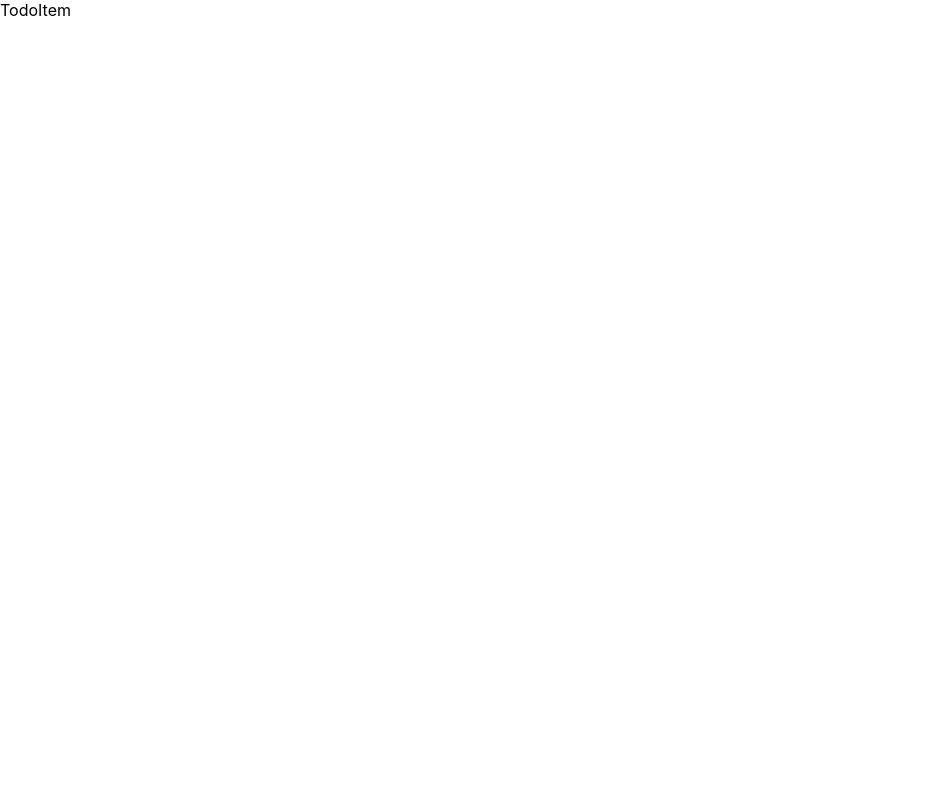
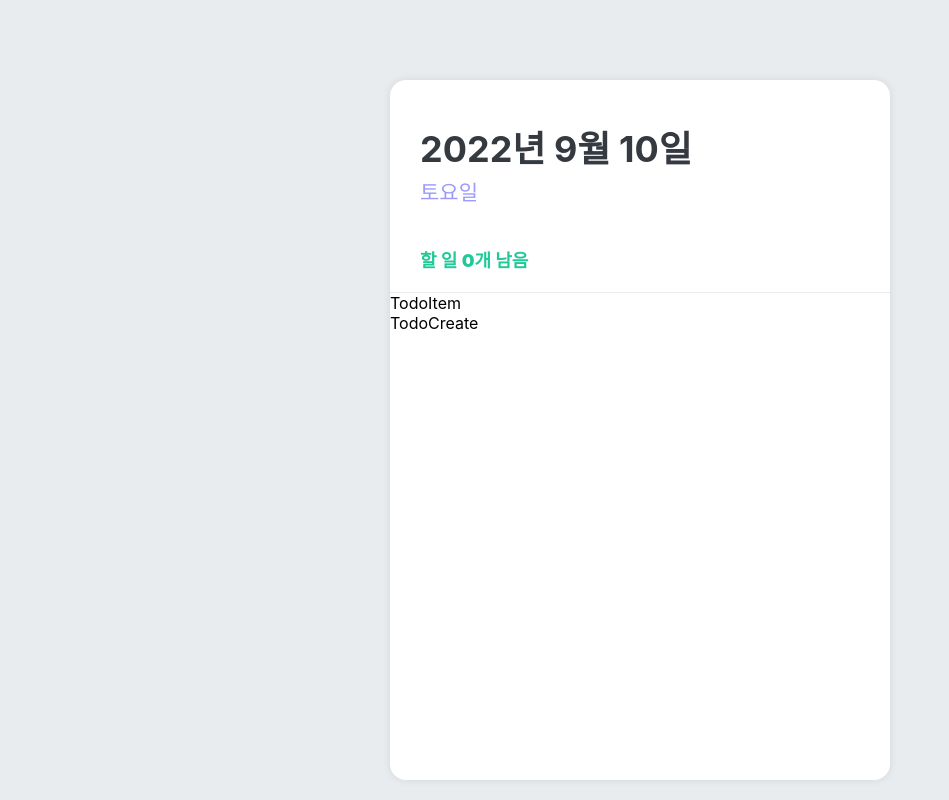
Before and after one commit to losajjang/todolist, a React (Create React App) app: page / in a window 1280 px wide. Shown: the whole page, without its empty margins (0-949 px from the left). Built offline with nearby package versions, Linux system fonts and the light colour scheme.

Commit message:
feat: todos head UI 개발

```diff
--- a/package.json
+++ b/package.json
@@ -13,6 +13,7 @@
     "@types/styled-components": "^5.1.26",
     "react": "^18.2.0",
     "react-dom": "^18.2.0",
+    "react-icons": "^4.4.0",
     "react-redux": "^8.0.2",
     "react-scripts": "5.0.1",
     "redux": "^4.2.0",
--- a/src/App.tsx
+++ b/src/App.tsx
@@ -1,10 +1,27 @@
 import React from 'react';
-import logo from './logo.svg';
-import './App.css';
-import TodosContainer from './containers/TodosContainer';
+import TodosContainer from './containers/TodosListContainer';
+import styled, {createGlobalStyle} from 'styled-components';
+import TodosBase from './containers/TodosBase';
+import TodosHeadContainer from './containers/TodosHeadContainer';
+import TodoCreateContainer from './containers/TodoCreateContainer';
+
+const GlobalStyle = createGlobalStyle`
+body{
+  background: #e9ecef;
+}
+`;
 
 function App() {
-  return <TodosContainer />;
+  return (
+    <>
+      <GlobalStyle />
+      <TodosBase>
+        <TodosHeadContainer />
+        <TodosContainer />
+        <TodoCreateContainer />
+      </TodosBase>
+    </>
+  );
 }
 
 export default App;
--- /dev/null
+++ b/src/components/TodoCreate.tsx
@@ -0,0 +1,9 @@
+import React from 'react'
+
+function TodoCreate() {
+  return (
+    <div>TodoCreate</div>
+  )
+}
+
+export default TodoCreate
--- /dev/null
+++ b/src/components/TodosHead.tsx
@@ -0,0 +1,57 @@
+import React from 'react';
+import styled from 'styled-components';
+
+const TodosHeadBase = styled.div`
+  padding: 40px 30px 20px 30px;
+  border-bottom: 1px solid #e9ecef;
+
+  .토요일 {
+    color: #9d9afb;
+  }
+  .일요일 {
+    color: #fb7e3b;
+  }
+`;
+
+const TodayBox = styled.h1`
+  color: #343a40;
+  margin: 0;
+  font-size: 36px;
+`;
+
+const DayNameBox = styled.div`
+  margin-top: 4px;
+  font-size: 21px;
+  color: #868e96;
+`;
+
+const UnDoneTaskBox = styled.div`
+  margin-top: 40px;
+  font-size: 18px;
+  font-weight: bold;
+  color: #20c997;
+
+  span {
+    font-weight: bolder;
+    color: #20c997;
+  }
+`;
+
+type TodosHeadProps = {
+  dateString: string;
+  dayName: string;
+};
+
+function TodosHead({dateString, dayName}: TodosHeadProps) {
+  return (
+    <TodosHeadBase>
+      <TodayBox>{dateString}</TodayBox>
+      <DayNameBox className={dayName}>{dayName}</DayNameBox>
+      <UnDoneTaskBox>
+        할 일 <span>0개</span> 남음
+      </UnDoneTaskBox>
+    </TodosHeadBase>
+  );
+}
+
+export default TodosHead;
--- /dev/null
+++ b/src/containers/TodoCreateContainer.tsx
@@ -0,0 +1,8 @@
+import React from 'react';
+import TodoCreate from '../components/TodoCreate';
+
+function TodoCreateContainer() {
+  return <TodoCreate />;
+}
+
+export default TodoCreateContainer;
--- /dev/null
+++ b/src/containers/TodosBase.tsx
@@ -0,0 +1,20 @@
+import React from 'react';
+import styled from 'styled-components';
+
+const TodosBaseContainer = styled.div`
+  background: white;
+  width: 500px;
+  height: 700px;
+  border-radius: 16px;
+  position: relative;
+  margin: 80px auto 0px auto;
+  box-shadow: 0 0 8px 0 rgba(0, 0, 0, 0.09);
+  display: flex;
+  flex-direction: column;
+`;
+
+function TodosBase({children}: {children: React.ReactNode}) {
+  return <TodosBaseContainer>{children}</TodosBaseContainer>;
+}
+
+export default TodosBase;
--- /dev/null
+++ b/src/containers/TodosHeadContainer.tsx
@@ -0,0 +1,16 @@
+import React from 'react';
+import TodosHead from '../components/TodosHead';
+
+function TodosHeadContainer() {
+  const today = new Date();
+  const dateString = today.toLocaleDateString('ko-KR', {
+    year: 'numeric',
+    month: 'long',
+    day: 'numeric',
+  });
+  const dayName = today.toLocaleDateString('ko-KR', {weekday:'long'})
+
+  return <TodosHead dateString={dateString} dayName={dayName}/>;
+}
+
+export default TodosHeadContainer;
--- a/src/containers/TodosContainer.tsx
+++ b/src/containers/TodosListContainer.tsx
@@ -1,8 +1,8 @@
 import React from 'react';
 import TodosList from '../components/TodosList';
 
-function TodosContainer() {
+function TodosListContainer() {
   return <TodosList />;
 }
 
-export default TodosContainer;
+export default TodosListContainer;
--- a/src/index.tsx
+++ b/src/index.tsx
@@ -8,9 +8,7 @@ const root = ReactDOM.createRoot(
   document.getElementById('root') as HTMLElement
 );
 root.render(
-  <React.StrictMode>
     <App />
-  </React.StrictMode>
 );
 
 // If you want to start measuring performance in your app, pass a function
```
Also changed, not shown: 1 other file (tests, documents, lock files or other folders).
